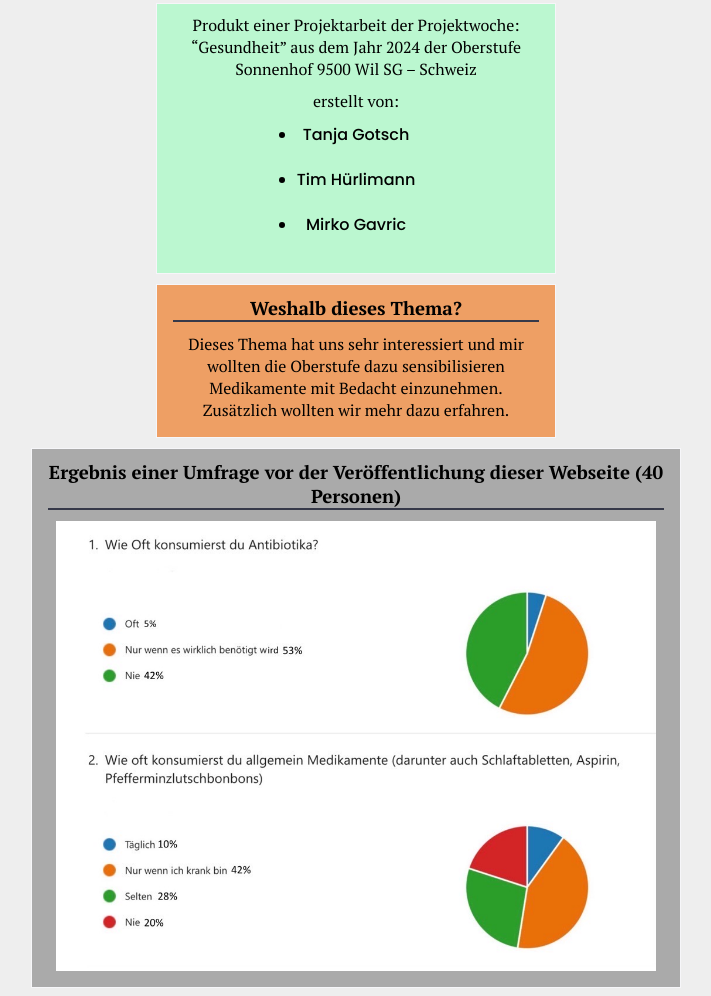
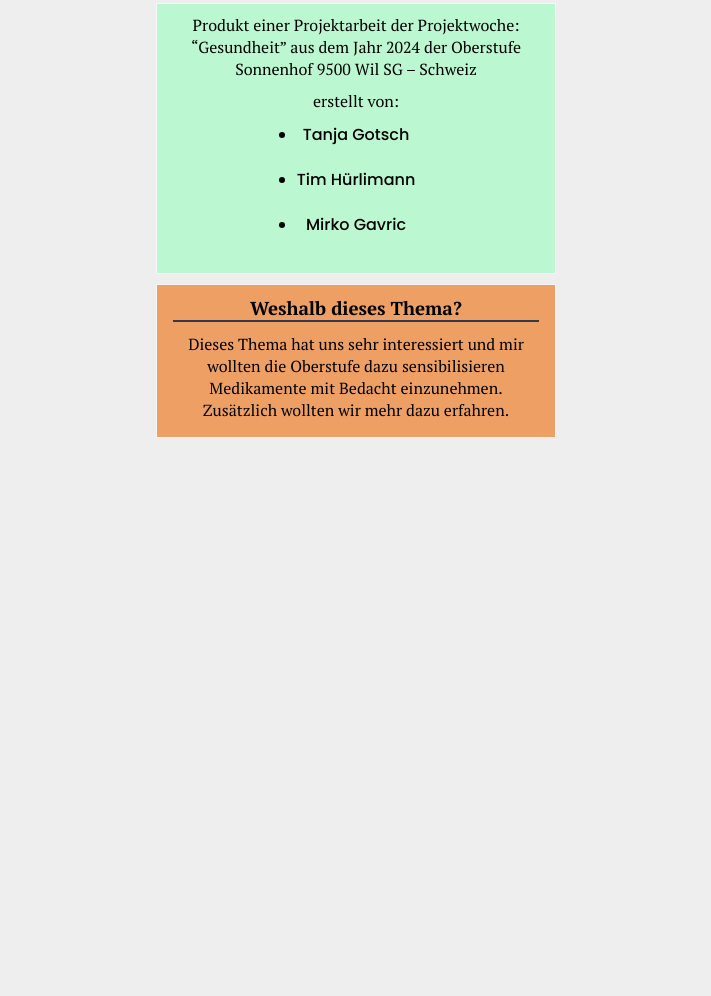
Before and after one commit to HSBCsieger/wie-wirken-medikamente-soho, a plain HTML site: page index.html in a window 1280 px wide. Shown: the part 8778-9774 px from the top of the page, without its empty margins (284-995 px from the left). After the commit the page ends 9223 px from the top, so only its background shows below. Drawn offline with Linux system fonts and the light colour scheme.

Commit message:
index.html

```diff
--- a/index.html
+++ b/index.html
@@ -487,14 +487,6 @@
 
       </aside>
 
-      <section class="umfrage flex f" id="33">
-
-        <h3>Ergebnis einer Umfrage vor der Veröffentlichung dieser Webseite (40 Personen)</h3>
-
-        <img src="/Umfrage.jpeg" alt="Bild der Umfrage" class="umfrage-bild">
-
-      </section>
-
     </main>
 
   </body>
```
